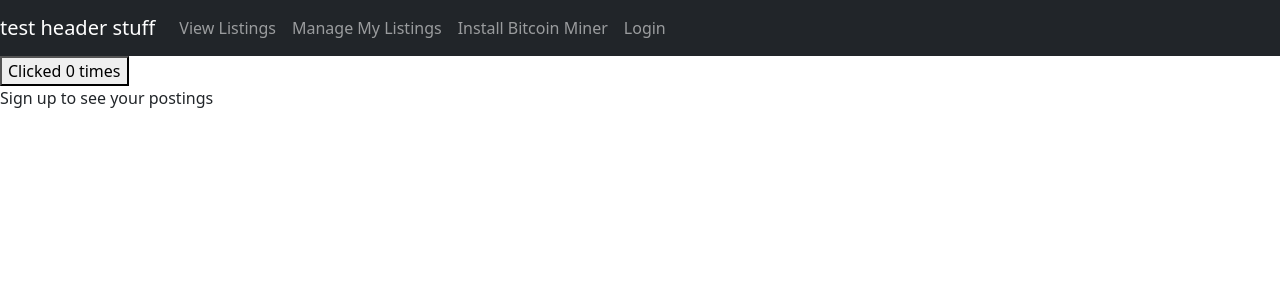
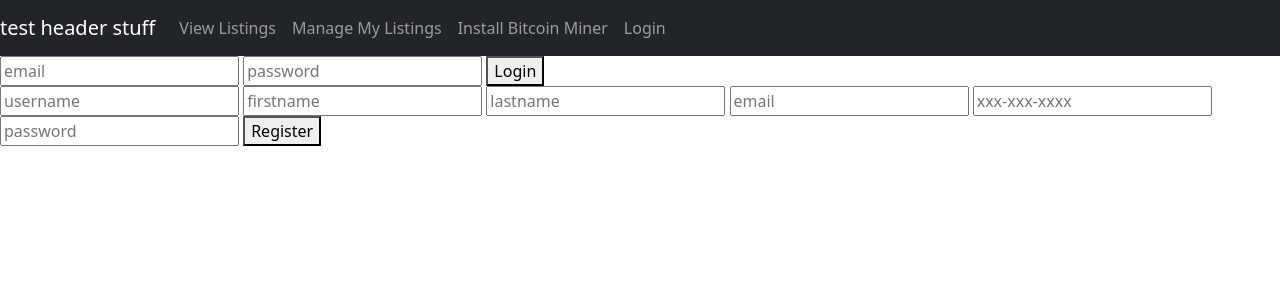
Before and after one commit to RyanChenM7/GiraffeZoo, a SvelteKit app in the folder frontend/: page /login in a window 1280 px wide. Shown: the top 300 px of the page. Built offline with nearby package versions, Linux system fonts and the light colour scheme.

Commit message:
register works

```diff
--- a/frontend/package.json
+++ b/frontend/package.json
@@ -30,6 +30,7 @@
 	},
 	"type": "module",
 	"dependencies": {
+		"bcrypt": "^5.1.0",
 		"bootstrap": "^5.2.2"
 	}
 }
--- a/frontend/src/components/AllListings.svelte
+++ b/frontend/src/components/AllListings.svelte
@@ -2,6 +2,7 @@
     import Listing from '../components/Listing.svelte';
     import type {ListingType} from '../types/listing.type';
     export let listingsData: ListingType[];
+    console.log("LISTINGS DATA", listingsData)
 </script>
 
 
--- a/frontend/src/components/Listing.svelte
+++ b/frontend/src/components/Listing.svelte
@@ -1,6 +1,7 @@
 <script lang='ts'>
     import type {ListingType} from '../types/listing.type';
     export let listing: ListingType;
+    console.log("LIST IS ", listing)
 </script>
 
 <style>
--- a/frontend/src/routes/+page.svelte
+++ b/frontend/src/routes/+page.svelte
@@ -1,5 +1,6 @@
 <script lang="ts">
     import AllListings from '../components/AllListings.svelte';
+    import type {ListingType} from '../types/listing.type';
     import {onMount} from "svelte";
     /** @type {import('./$types').PageData} */
     export let data: any;
@@ -11,5 +12,4 @@
 </style>
 
 <!--HTML BELOW-->
-<h1>{data.title}</h1>
 <AllListings listingsData={data.content}/>
--- /dev/null
+++ b/frontend/src/routes/login/+page.server.ts
@@ -0,0 +1,63 @@
+import { error } from '@sveltejs/kit';
+import { BACKEND_FLASK_HOST } from '$env/static/private';
+
+/** @type {import('./$types').LayoutLoad} */
+export function load() {
+    // do nothing for now
+}
+
+/** @type {import('./$types').Actions} */
+export const actions = {
+    login: async ({ cookies, request}: any) => {
+        const data = await request.formData();
+        const email = data.get('email');
+        const password = data.get('password');
+        let url = BACKEND_FLASK_HOST + 'login';
+        const body = {
+            email : email,
+            password : password
+        }
+    },
+    register: async ( {cookies, request}: any) => {
+        const data = await request.formData();
+
+        const password = data.get('password');
+        const phone = data.get('phone');
+        const email = data.get('email');
+        const username = data.get('username');
+        const fname = data.get('fname');
+        const lname = data.get('lname');
+        let url = BACKEND_FLASK_HOST + 'createAccount';
+        // "user": w,
+        //     "pass": x,
+        //     "first": a,
+        //     "last": b,
+        //     "phone": y,
+        //     "email": z,
+        const body: any = {
+            email: email,
+            pass: password,
+            first: fname,
+            last: lname,
+            phone: phone,
+            user: username
+        }
+        const header = {
+            'Content-Type': 'application/json',
+            'Access-Control-Allow-Origin': '*',
+            Auth: 'dummyauth'
+        }
+        console.log("body", body)
+        const response = await fetch(url, {
+                method:'POST',
+                headers: header,
+                body: JSON.stringify(body),
+                mode: 'cors'
+            }
+        )
+        let responseData: any = await response.json().then(data => {
+            console.log("data", data)
+        });
+        return {"message":"done"}
+    }
+};
--- a/frontend/src/routes/login/+page.svelte
+++ b/frontend/src/routes/login/+page.svelte
@@ -10,7 +10,19 @@
 </style>
 
 <!--HTML BELOW-->
-<button on:click={clicked}>
-    Clicked {count} times
-</button>
-<div>Sign up to see your postings</div>
+<section>
+    <form method="POST" action="?/login">
+        <input name="email" type="email" placeholder="email" required>
+        <input name="password" type="password" placeholder="password" required>
+        <button type="submit">Login</button>
+    </form>
+    <form method="POST" action="?/register">
+        <input name="username" type="text" placeholder="username" required>
+        <input name="fname" type="text" placeholder="firstname" required>
+        <input name="lname" type="text" placeholder="lastname" required>
+        <input name="email" type="email" placeholder="email" required>
+        <input name="phone" type="tel" placeholder="xxx-xxx-xxxx" required>
+        <input name="password" type="password" placeholder="password" required>
+        <button type="submit">Register</button>
+    </form>
+</section>
```
Also changed, not shown: frontend/src/routes/+page.server.ts (+7 -6 lines), 1 other file (tests, documents, lock files or other folders).
